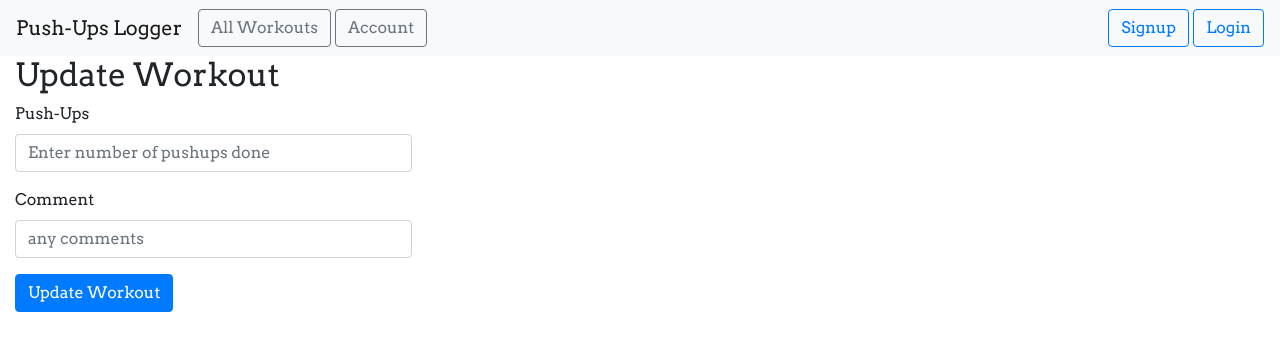
After one commit to stepanusimnl/flask-pushup-logger, a Python web app: template templates/update_workout.html in a window 1280 px wide. The commit adds this page. Shown: the top 351 px of the page. Run offline with Jinja, Linux system fonts and the light colour scheme; the template is opened without the code that fills it, so the values that code supplies are empty; some libraries are stand-ins or nearby versions.

Commit message:
update and delete workout

```diff
--- a/templates/all_workouts.html
+++ b/templates/all_workouts.html
@@ -24,7 +24,7 @@
         <td>{{ workout.comment }}</td>
         <td>
           <a
-            href="#"
+            href="{{url_for('main.update_workout', workout_id=workout.id)}}"
             class="btn btn-outline-primary"
             role="button"
           >
@@ -33,7 +33,7 @@
         </td>
         <td>
           <a
-            href="#"
+            href="{{url_for('main.delete_workout', workout_id=workout.id)}}"
             class="btn btn-outline-danger"
             role="button"
           >
--- /dev/null
+++ b/templates/update_workout.html
@@ -0,0 +1,45 @@
+{% extends "base.html" %} {% block head %} {{ super() }}
+<link
+  rel="stylesheet"
+  href="{{ url_for('static', filename= 'extended_beauty.css') }}"
+/>
+{% endblock %} {% block content %}
+<div class="col-md-4 col-md-offset-4">
+  <form
+    method="POST"
+    action="{{ url_for('main.update_workout', workout_id=workout.id) }}"
+  >
+    <h2>Update Workout</h2>
+    {% with messages = get_flashed_messages() %} {% if messages %}
+    <div class="notification is-danger">
+      {{ messages[0] }}
+    </div>
+    {% endif %} {% endwith %}
+    <div class="form-group">
+      <label for="pushup">Push-Ups</label>
+      <input
+        type="number"
+        class="form-control"
+        id="pushups"
+        name="pushups"
+        aria-describedby="pushupHelp"
+        placeholder="Enter number of pushups done"
+        value="{{workout.pushups}}"
+      />
+    </div>
+    <div class="form-group">
+      <label for="comment">Comment</label>
+      <input
+        type="text"
+        class="form-control"
+        id="comment"
+        name="comment"
+        aria-describedby="pushupHelp"
+        placeholder="any comments"
+        value="{{workout.comment}}"
+      />
+    </div>
+    <button type="submit" class="btn btn-primary">Update Workout</button>
+  </form>
+</div>
+{% endblock %}
```
Also changed, not shown: main.py (+22 -0 lines).
